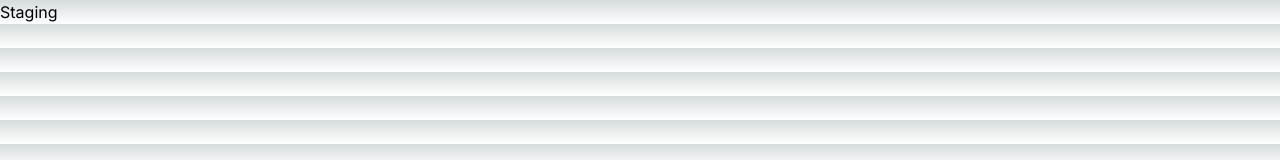
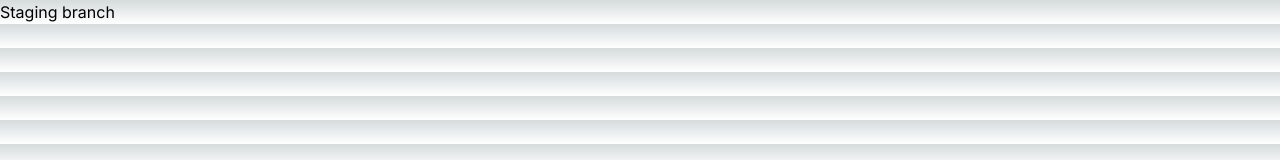
Before and after one commit to kadir572/3d-theorie, a Next.js app: page / in a window 1280 px wide. Shown: the top 160 px of the page. Built offline with nearby package versions, Linux system fonts and the light colour scheme.

Commit message:
change home page content

```diff
--- a/src/app/page.tsx
+++ b/src/app/page.tsx
@@ -1,5 +1,5 @@
 import Image from 'next/image'
 
 export default function Home() {
-  return <main>Staging</main>
+  return <main>Staging branch</main>
 }
```
